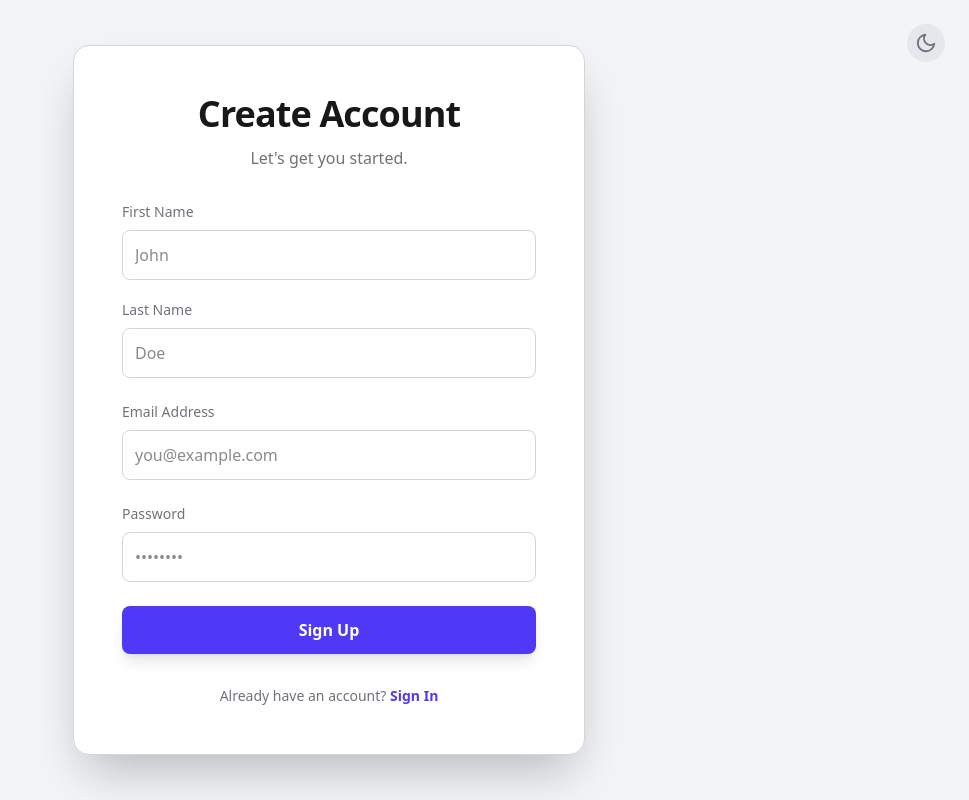
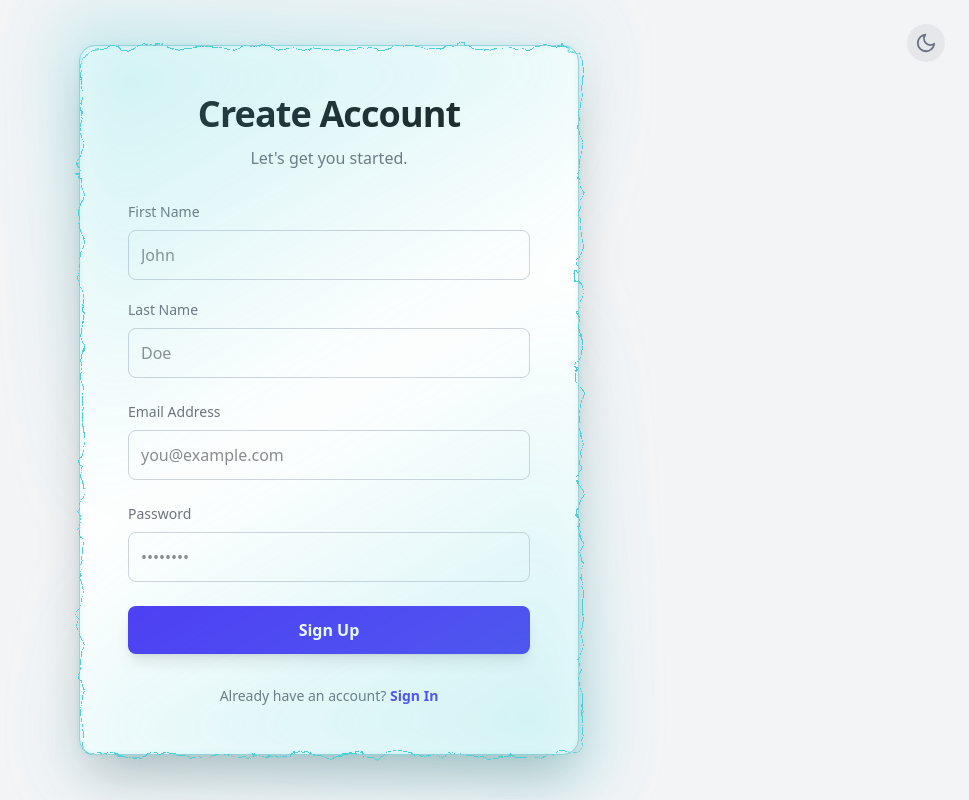
Before and after one commit to Omdas2604/chat-app, a React (Vite) app in the folder Frontend/: page /register in a window 1280 px wide. Shown: the whole page, without its empty margins (311-1280 px from the left). Built offline with nearby package versions, Linux system fonts and the light colour scheme.

Commit message:
frontend

```diff
--- /dev/null
+++ b/Frontend/src/components/ElectricBorder.css
@@ -0,0 +1,69 @@
+.electric-border {
+  --electric-light-color: oklch(from var(--electric-border-color) l c h);
+  --eb-border-width: 2px;
+  position: relative;
+  border-radius: inherit;
+  overflow: visible;
+  isolation: isolate;
+}
+
+.eb-svg {
+  position: fixed;
+  left: -10000px;
+  top: -10000px;
+  width: 10px;
+  height: 10px;
+  opacity: 0.001;
+  pointer-events: none;
+}
+
+.eb-content {
+  position: relative;
+  border-radius: inherit;
+  z-index: 1;
+}
+
+.eb-layers {
+  position: absolute;
+  inset: 0;
+  border-radius: inherit;
+  pointer-events: none;
+  z-index: 2;
+}
+
+.eb-stroke,
+.eb-glow-1,
+.eb-glow-2,
+.eb-overlay-1,
+.eb-overlay-2,
+.eb-background-glow {
+  position: absolute;
+  inset: 0;
+  border-radius: inherit;
+  pointer-events: none;
+  box-sizing: border-box;
+}
+
+.eb-stroke {
+  border: var(--eb-border-width) solid var(--electric-border-color);
+}
+
+.eb-glow-1 {
+  border: var(--eb-border-width) solid oklch(from var(--electric-border-color) l c h / 0.6);
+  opacity: 0.5;
+  filter: blur(calc(0.5px + (var(--eb-border-width) * 0.25)));
+}
+
+.eb-glow-2 {
+  border: var(--eb-border-width) solid var(--electric-light-color);
+  opacity: 0.5;
+  filter: blur(calc(2px + (var(--eb-border-width) * 0.5)));
+}
+
+.eb-background-glow {
+  z-index: -1;
+  transform: scale(1.08);
+  filter: blur(32px);
+  opacity: 0.3;
+  background: linear-gradient(-30deg, var(--electric-light-color), transparent, var(--electric-border-color));
+}
--- /dev/null
+++ b/Frontend/src/components/ElectricBorder.jsx
@@ -0,0 +1,134 @@
+import { useEffect, useId, useLayoutEffect, useRef } from 'react';
+
+import './ElectricBorder.css';
+
+const ElectricBorder = ({ children, color = '#5227FF', speed = 1, chaos = 1, thickness = 2, className, style }) => {
+  const rawId = useId().replace(/[:]/g, '');
+  const filterId = `turbulent-displace-${rawId}`;
+  const svgRef = useRef(null);
+  const rootRef = useRef(null);
+  const strokeRef = useRef(null);
+
+  const updateAnim = () => {
+    const svg = svgRef.current;
+    const host = rootRef.current;
+    if (!svg || !host) return;
+
+    if (strokeRef.current) {
+      strokeRef.current.style.filter = `url(#${filterId})`;
+    }
+
+    const width = Math.max(1, Math.round(host.clientWidth || host.getBoundingClientRect().width || 0));
+    const height = Math.max(1, Math.round(host.clientHeight || host.getBoundingClientRect().height || 0));
+
+    const dyAnims = Array.from(svg.querySelectorAll('feOffset > animate[attributeName="dy"]'));
+    if (dyAnims.length >= 2) {
+      dyAnims[0].setAttribute('values', `${height}; 0`);
+      dyAnims[1].setAttribute('values', `0; -${height}`);
+    }
+
+    const dxAnims = Array.from(svg.querySelectorAll('feOffset > animate[attributeName="dx"]'));
+    if (dxAnims.length >= 2) {
+      dxAnims[0].setAttribute('values', `${width}; 0`);
+      dxAnims[1].setAttribute('values', `0; -${width}`);
+    }
+
+    const baseDur = 6;
+    const dur = Math.max(0.001, baseDur / (speed || 1));
+    [...dyAnims, ...dxAnims].forEach(a => a.setAttribute('dur', `${dur}s`));
+
+    const disp = svg.querySelector('feDisplacementMap');
+    if (disp) disp.setAttribute('scale', String(30 * (chaos || 1)));
+
+    const filterEl = svg.querySelector(`#${CSS.escape(filterId)}`);
+    if (filterEl) {
+      filterEl.setAttribute('x', '-200%');
+      filterEl.setAttribute('y', '-200%');
+      filterEl.setAttribute('width', '500%');
+      filterEl.setAttribute('height', '500%');
+    }
+
+    requestAnimationFrame(() => {
+      [...dyAnims, ...dxAnims].forEach(a => {
+        if (typeof a.beginElement === 'function') {
+          try {
+            a.beginElement();
+          } catch {
+            console.warn('ElectricBorder: beginElement failed, this may be due to a browser limitation.');
+          }
+        }
+      });
+    });
+  };
+
+  useEffect(() => {
+    updateAnim();
+    // eslint-disable-next-line react-hooks/exhaustive-deps
+  }, [speed, chaos]);
+
+  useLayoutEffect(() => {
+    if (!rootRef.current) return;
+    const ro = new ResizeObserver(() => updateAnim());
+    ro.observe(rootRef.current);
+    updateAnim();
+    return () => ro.disconnect();
+    // eslint-disable-next-line react-hooks/exhaustive-deps
+  }, []);
+
+  const vars = {
+    ['--electric-border-color']: color,
+    ['--eb-border-width']: `${thickness}px`
+  };
+
+  return (
+    <div ref={rootRef} className={`electric-border ${className ?? ''}`} style={{ ...vars, ...style }}>
+      <svg ref={svgRef} className="eb-svg" aria-hidden focusable="false">
+        <defs>
+          <filter id={filterId} colorInterpolationFilters="sRGB" x="-20%" y="-20%" width="140%" height="140%">
+            <feTurbulence type="turbulence" baseFrequency="0.02" numOctaves="10" result="noise1" seed="1" />
+            <feOffset in="noise1" dx="0" dy="0" result="offsetNoise1">
+              <animate attributeName="dy" values="700; 0" dur="6s" repeatCount="indefinite" calcMode="linear" />
+            </feOffset>
+
+            <feTurbulence type="turbulence" baseFrequency="0.02" numOctaves="10" result="noise2" seed="1" />
+            <feOffset in="noise2" dx="0" dy="0" result="offsetNoise2">
+              <animate attributeName="dy" values="0; -700" dur="6s" repeatCount="indefinite" calcMode="linear" />
+            </feOffset>
+
+            <feTurbulence type="turbulence" baseFrequency="0.02" numOctaves="10" result="noise1" seed="2" />
+            <feOffset in="noise1" dx="0" dy="0" result="offsetNoise3">
+              <animate attributeName="dx" values="490; 0" dur="6s" repeatCount="indefinite" calcMode="linear" />
+            </feOffset>
+
+            <feTurbulence type="turbulence" baseFrequency="0.02" numOctaves="10" result="noise2" seed="2" />
+            <feOffset in="noise2" dx="0" dy="0" result="offsetNoise4">
+              <animate attributeName="dx" values="0; -490" dur="6s" repeatCount="indefinite" calcMode="linear" />
+            </feOffset>
+
+            <feComposite in="offsetNoise1" in2="offsetNoise2" result="part1" />
+            <feComposite in="offsetNoise3" in2="offsetNoise4" result="part2" />
+            <feBlend in="part1" in2="part2" mode="color-dodge" result="combinedNoise" />
+            <feDisplacementMap
+              in="SourceGraphic"
+              in2="combinedNoise"
+              scale="30"
+              xChannelSelector="R"
+              yChannelSelector="B"
+            />
+          </filter>
+        </defs>
+      </svg>
+
+      <div className="eb-layers">
+        <div ref={strokeRef} className="eb-stroke" />
+        <div className="eb-glow-1" />
+        <div className="eb-glow-2" />
+        <div className="eb-background-glow" />
+      </div>
+
+      <div className="eb-content">{children}</div>
+    </div>
+  );
+};
+
+export default ElectricBorder;
--- a/Frontend/src/pages/Home.jsx
+++ b/Frontend/src/pages/Home.jsx
@@ -6,7 +6,13 @@ import { useTheme } from '../context/ThemeContext.jsx';
 const Logo = ({ theme }) => (
   <svg width="30" height="30" viewBox="0 0 100 100" fill="none" xmlns="http://www.w3.org/2000/svg">
     <rect width="100" height="100" rx="20" fill={theme === 'dark' ? 'white' : 'black'} />
-    <path d="M30 70L50 30L70 70" stroke={theme === 'dark' ? 'black' : 'white'} strokeWidth="10" strokeLinecap="round" strokeLinejoin="round" />
+    <path
+      d="M25 35 H75 M25 65 H75 M40 50 L60 50"
+      stroke={theme === 'dark' ? 'black' : 'white'}
+      strokeWidth="8"
+      strokeLinecap="square"
+      strokeLinejoin="miter"
+    />
   </svg>
 );
 
--- a/Frontend/src/pages/Login.jsx
+++ b/Frontend/src/pages/Login.jsx
@@ -2,6 +2,7 @@ import React, { useState } from "react";
 import { useTheme } from "../context/ThemeContext";
 import axios from "axios";
 import { useNavigate } from "react-router-dom";
+import ElectricBorder from "../components/ElectricBorder";
 
 
 // --- ICONS ---
@@ -103,6 +104,8 @@ const Login = () => {
           </div>
 
            {/* Responsive card padding */}
+
+       <ElectricBorder color={theme==="dark"?"#7df9ff":"#4DCFD6"} speed={2} chaos={0.5} thickness={1} style={{ borderRadius: 16 }} >
           <div className={`p-8 sm:p-8 border rounded-xl ${currentTheme.border} ${theme === 'dark' ? 'bg-zinc-900/50' : 'bg-white'}`}>
             <form onSubmit={handleSubmit} className="space-y-6">
               <div>
@@ -142,7 +145,7 @@ const Login = () => {
               </div>
 
               <div className="flex items-center justify-between flex-wrap">
-                <a href="#" className={`text-sm font-medium ${theme === 'dark' ? 'text-indigo-400 hover:text-indigo-300' : 'text-indigo-600 hover:text-indigo-500'}`}>
+                <a href="#" className={`text-sm font-medium ${theme === 'dark' ? 'text-white hover:text-[#7df9ff]' : 'text-black hover:text-[#4DCFD6]'}`}>
                   Forgot your password?
                 </a>
               </div>
@@ -158,6 +161,7 @@ const Login = () => {
               </div>
             </form>
           </div>
+      </ElectricBorder>
 
           <p className={`mt-5 text-center text-sm ${currentTheme.textMuted}`}>
             Don't have an account?{' '}
--- a/Frontend/src/pages/Register.jsx
+++ b/Frontend/src/pages/Register.jsx
@@ -2,6 +2,7 @@ import { useNavigate } from "react-router-dom";
 import { useTheme } from "../hooks/useTheme";
 import React, { useState } from "react";
 import axios from "axios";
+import ElectricBorder from "../components/ElectricBorder";
 
 const SunIcon = () => (
   <svg
@@ -64,23 +65,31 @@ const Register = () => {
   async function handleSubmit(e) {
     e.preventDefault();
     setSubmitting(true);
-    axios.post("http://localhost:3000/api/auth/register", {
+    axios
+      .post(
+        "http://localhost:3000/api/auth/register",
+        {
           email: form.email,
           fullName: {
             firstName: form.firstname,
             lastName: form.lastname,
           },
           password: form.password,
-    },{
-        withCredentials:true
-    }).then((res)=>{
+        },
+        {
+          withCredentials: true,
+        }
+      )
+      .then((res) => {
         console.log(res);
-        navigate('/login')
-    }).catch((err)=>{
-        console.error(err)
-  }).finally(()=>{
-    setSubmitting(false)
+        navigate("/login");
       })
+      .catch((err) => {
+        console.error(err);
+      })
+      .finally(() => {
+        setSubmitting(false);
+      });
   }
 
   const colors = {
@@ -122,6 +131,14 @@ const Register = () => {
         {theme === "dark" ? <SunIcon /> : <MoonIcon />}
       </button>
 
+      <ElectricBorder
+        color={theme === "dark" ? "#7df9ff" : "#4DCFD6"}
+        speed={2}
+        chaos={0.5}
+        thickness={1}
+        style={{ borderRadius: 16,width:500 }}
+        width={5}
+      >
         <div
           className={`w-full max-w-lg p-6 sm:p-8 md:p-12 space-y-6 sm:space-y-8 rounded-2xl shadow-2xl backdrop-blur-lg border ${currentTheme.panelBg} ${currentTheme.border} transition-colors duration-500`}
         >
@@ -208,10 +225,10 @@ const Register = () => {
             <div>
               <button
                 type="submit"
-              className="w-full py-3 px-4 rounded-lg font-semibold text-white bg-indigo-600 hover:bg-indigo-700 focus:outline-none focus:ring-2 focus:ring-offset-2 focus:ring-indigo-500 transition-all duration-300 shadow-lg hover:shadow-indigo-500/40"
+                className="w-full py-3 px-4 rounded-lg font-semibold text-white bg-indigo-600 hover:bg-[#4DCFD6]focus:outline-none focus:ring-2 focus:ring-offset-2 focus:ring-indigo-500 transition-all duration-300 shadow-lg hover:shadow-indigo-500/40"
                 disabled={submitting}
               >
-              {submitting?'Signing Up...':'Sign Up'}
+                {submitting ? "Signing Up..." : "Sign Up"}
               </button>
             </div>
           </form>
@@ -226,6 +243,7 @@ const Register = () => {
             </a>
           </p>
         </div>
+      </ElectricBorder>
     </div>
   );
 };
```
Lines whose indentation alone changed are shown as unchanged.
